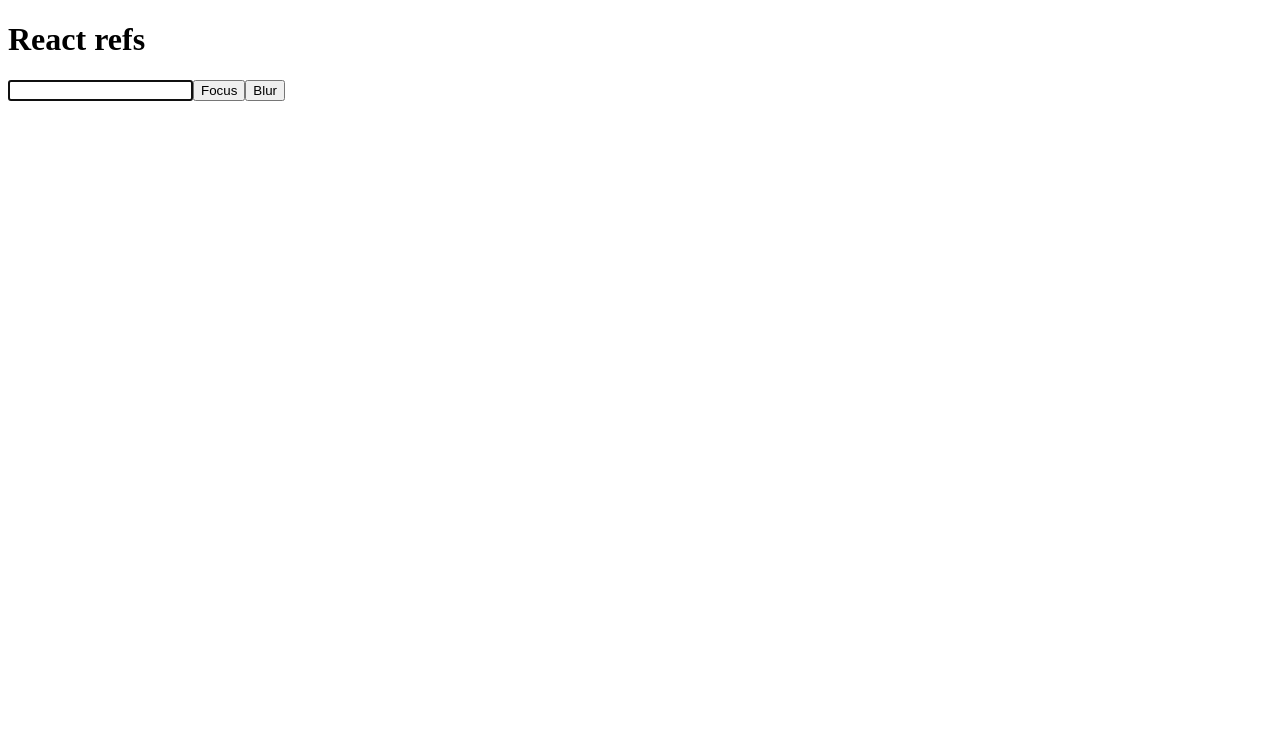
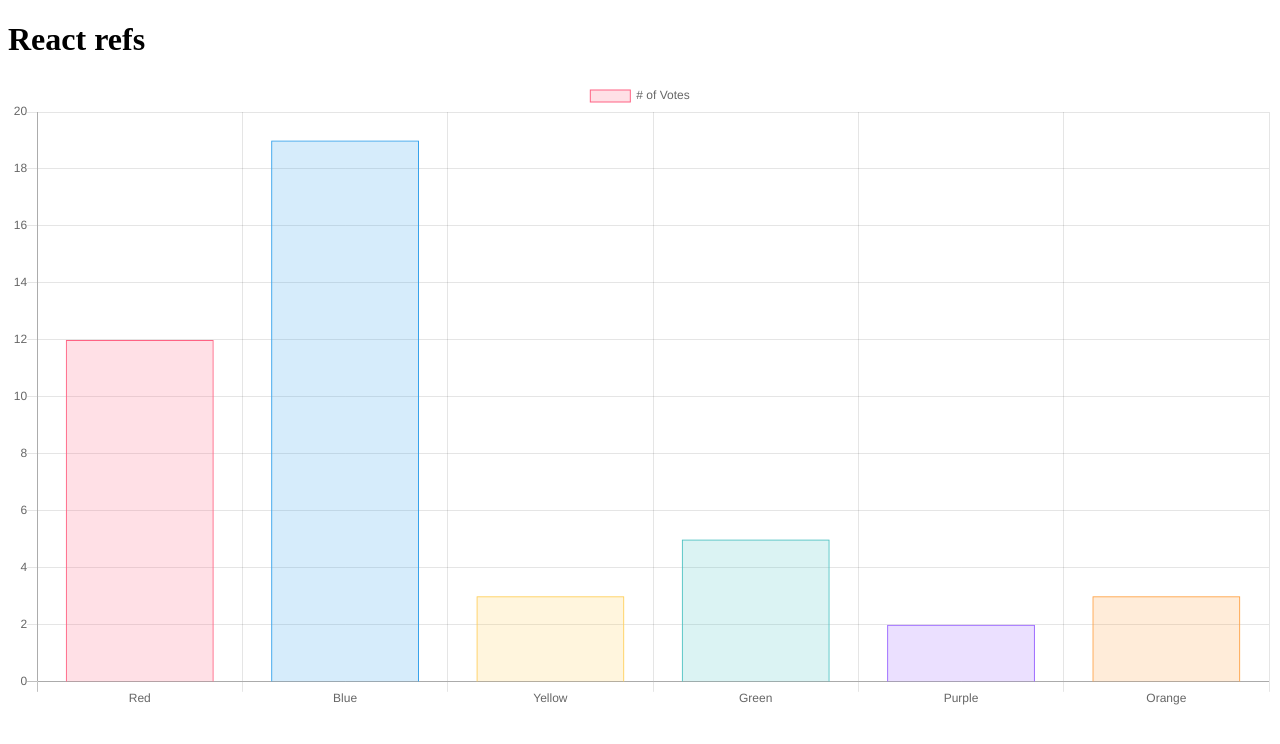
Before and after one commit to GioRosales/react-course, a React (Create React App) app: page / in a window 1280 px wide. Shown: the top 744 px of the page. Built offline with nearby package versions, Linux system fonts and the light colour scheme.

Commit message:
Third parties libraries on React with Refs

```diff
--- a/package.json
+++ b/package.json
@@ -6,6 +6,7 @@
     "@testing-library/jest-dom": "^5.11.9",
     "@testing-library/react": "^11.2.5",
     "@testing-library/user-event": "^12.6.3",
+    "chart.js": "^2.9.4",
     "react": "^17.0.1",
     "react-dom": "^17.0.1",
     "react-scripts": "4.0.2",
--- a/src/App.js
+++ b/src/App.js
@@ -1,25 +1,55 @@
 import React, { Component } from 'react';
+import Chart from 'chart.js';
 
-class Entrada extends Component {
-  entrada = React.createRef()
+class Graficas extends Component {
+  grafica = React.createRef()
 
   componentDidMount() {
-    this.focus();
-  }
-
-  focus = () => {
-    this.entrada.current.focus();
-  }
-  blur  = () => {
-    this.entrada.current.blur();
+    const ctx = this.grafica.current.getContext('2d');
+    const myChart = new Chart(ctx, {
+      type: 'bar',
+      data: {
+          labels: ['Red', 'Blue', 'Yellow', 'Green', 'Purple', 'Orange'],
+          datasets: [{
+              label: '# of Votes',
+              data: [12, 19, 3, 5, 2, 3],
+              backgroundColor: [
+                  'rgba(255, 99, 132, 0.2)',
+                  'rgba(54, 162, 235, 0.2)',
+                  'rgba(255, 206, 86, 0.2)',
+                  'rgba(75, 192, 192, 0.2)',
+                  'rgba(153, 102, 255, 0.2)',
+                  'rgba(255, 159, 64, 0.2)'
+              ],
+              borderColor: [
+                  'rgba(255, 99, 132, 1)',
+                  'rgba(54, 162, 235, 1)',
+                  'rgba(255, 206, 86, 1)',
+                  'rgba(75, 192, 192, 1)',
+                  'rgba(153, 102, 255, 1)',
+                  'rgba(255, 159, 64, 1)'
+              ],
+              borderWidth: 1
+          }]
+      },
+      options: {
+          scales: {
+              yAxes: [{
+                  ticks: {
+                      beginAtZero: true
+                  }
+              }]
+          }
+      }
+  });
   }
 
   render() {
     return (
       <div>
-        <input type="text" ref={this.entrada} />
-        <button onClick={this.focus}>Focus</button>
-        <button onClick={this.blur}>Blur</button>
+        <canvas
+        ref={this.grafica}
+        width="400" height="200px"></canvas>
       </div>
     )
   }
@@ -30,7 +60,7 @@ class App extends Component {
     return (
       <div>
         <h1>React refs</h1>
-        <Entrada />
+        <Graficas />
       </div>
     )
   }
```
Also changed, not shown: 1 other file (tests, documents, lock files or other folders).
